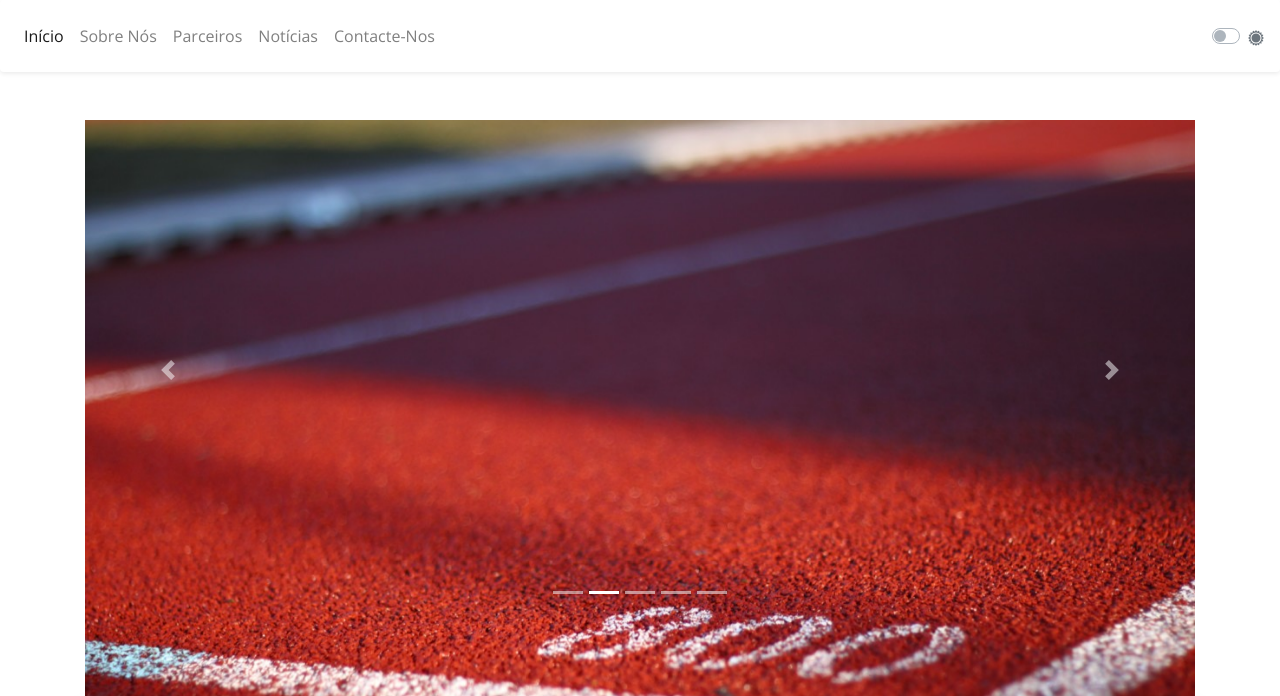
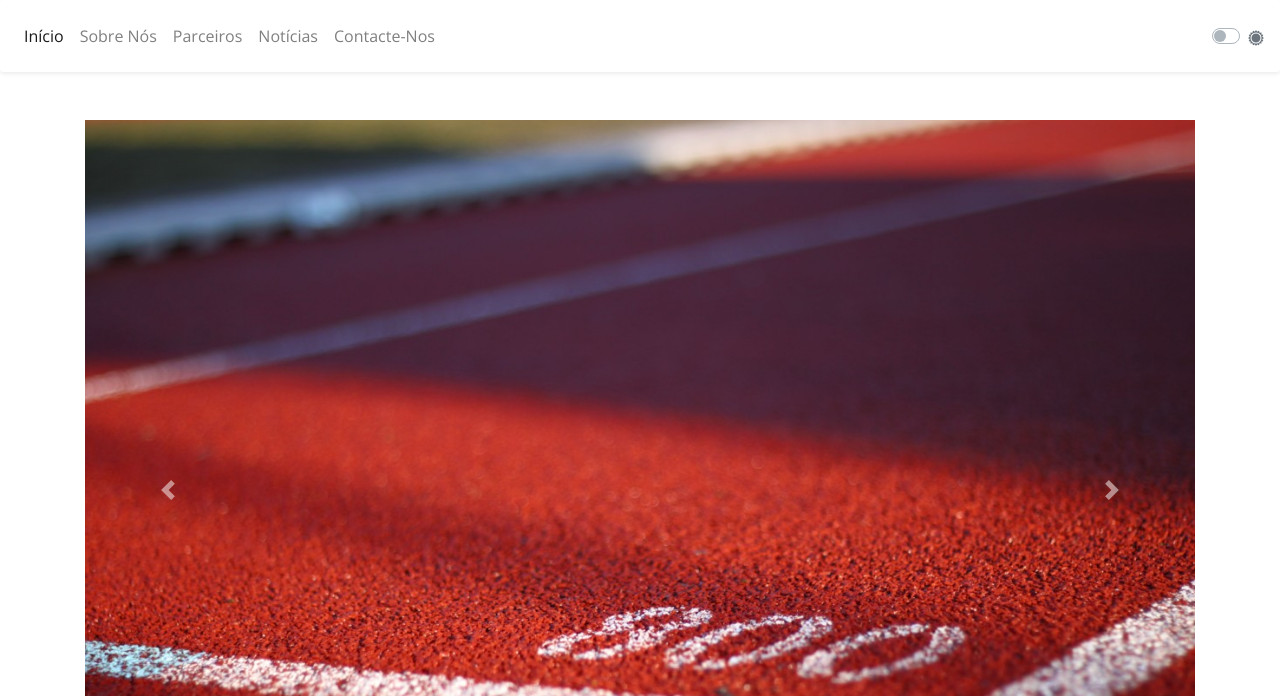
Before and after one commit to GDR-Verderena/gdr-verderena.github.io, a Jekyll site: the page built from index.html, in a window 1280 px wide. Shown: the top 696 px of the page. Built offline with Jekyll 4.4.1, drawn with Linux system fonts in a browser that asks for light colours; grey boxes are pictures that could not be loaded.

Commit message:
Update main.css

```diff
--- a/css/main.css
+++ b/css/main.css
@@ -1,11 +1,13 @@
 
 .carousel-inner > .item > img, .carousel-inner > .item > a > img {
-    width: 100%;
+ /*   width: 100%; */
+	width:100%; height: 500px !important;
 
 }
 .carousel {
-	width: 100%;
+	/*width: 100%;
   height: 500px;
+	*/
 }
 
 #carousel .btn-get-started {
```
